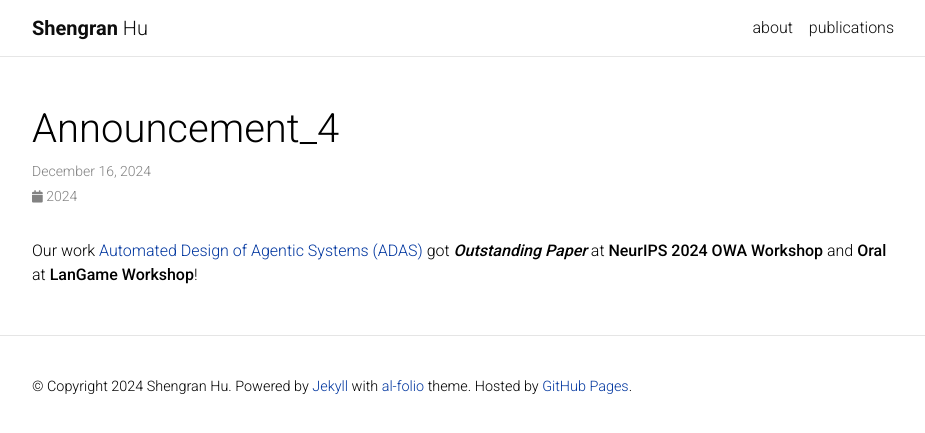
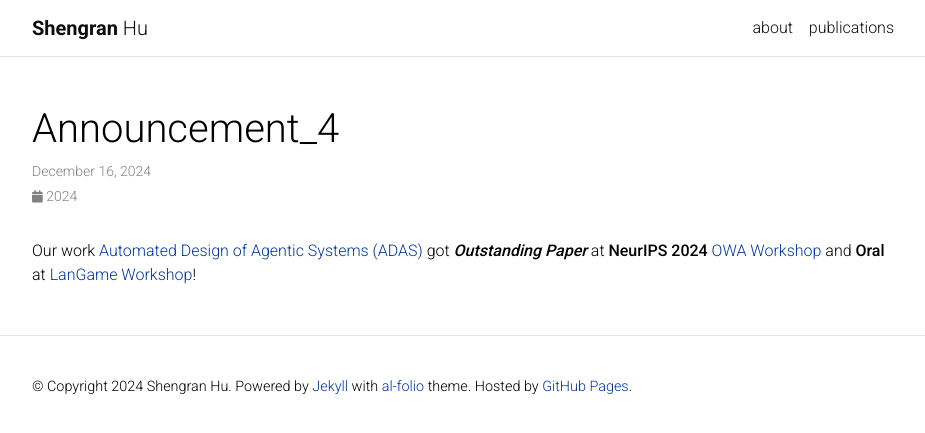
Before and after one commit to ShengranHu/shengranhu.github.io, a Jekyll site: the page built from _news/announcement_4.md, in a window 1280 px wide. Shown: the top 433 px of the page, without its empty margins (173-1098 px from the left). Built offline with Jekyll 4.4.1, drawn with Linux system fonts in a browser that asks for light colours; comment, search, counter and statistics services are not loaded; a style sheet for code colours, icons or effects is not loaded.

```diff
--- a/_news/announcement_4.md
+++ b/_news/announcement_4.md
@@ -5,4 +5,4 @@ inline: true
 related_posts: false
 ---
 
-Our work <a href="https://www.shengranhu.com/ADAS/">Automated Design of Agentic Systems (ADAS)</a> got ***Outstanding Paper*** at **NeurIPS 2024** <a href="https://neurips.cc/virtual/2024/100791">**OWA Workshop**</a> and **Oral** at <a href="https://neurips.cc/virtual/2024/106575">**LanGame Workshop**</a>!
+Our work <a href="https://www.shengranhu.com/ADAS/">Automated Design of Agentic Systems (ADAS)</a> got ***Outstanding Paper*** at **NeurIPS 2024** <a href="https://neurips.cc/virtual/2024/100791">OWA Workshop</a> and **Oral** at <a href="https://neurips.cc/virtual/2024/106575">LanGame Workshop</a>!
```
